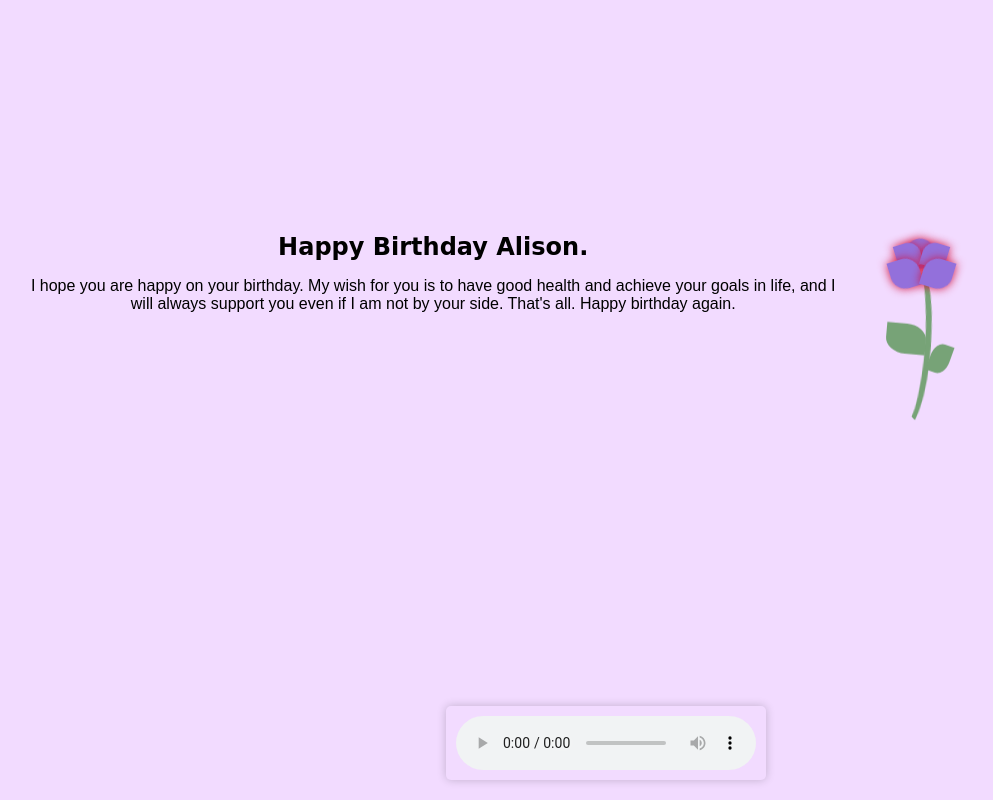
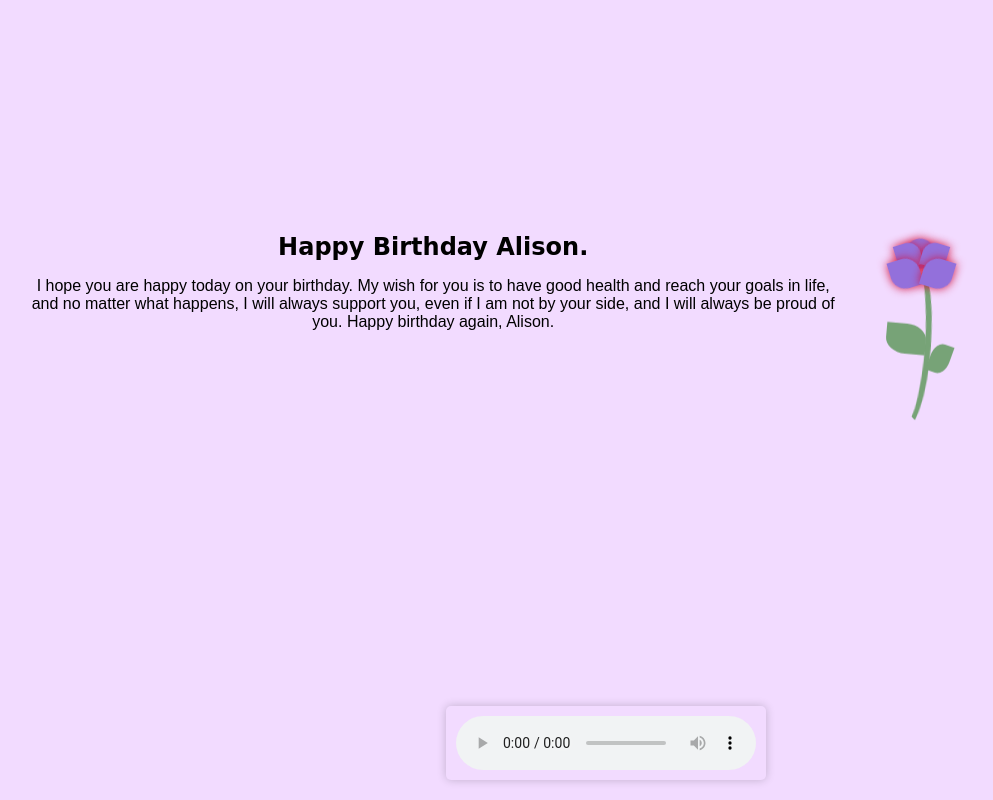
Before and after one commit to jrlgaa/greetings, a plain HTML site: page index.html in a window 1280 px wide. Both pictures are taken after a click on the button "Read". Shown: the whole page, without its empty margins (34-1027 px from the left). Drawn offline with Linux system fonts and the light colour scheme.

Commit message:
Update index.html

```diff
--- a/index.html
+++ b/index.html
@@ -266,7 +266,7 @@
   <div class="container" style="display: none;">
     <div class="letter">
       <h1>Happy Birthday Alison.</h1>
-      <p>I hope you are happy on your birthday. My wish for you is to have good health and achieve your goals in life, and I will always support you even if I am not by your side. That's all. Happy birthday again.</p>
+      <p>I hope you are happy today on your birthday. My wish for you is to have good health and reach your goals in life, and no matter what happens, I will always support you, even if I am not by your side, and I will always be proud of you. Happy birthday again, Alison.</p>
     </div>
     <div class="rose">
       <div class="flower">
```
